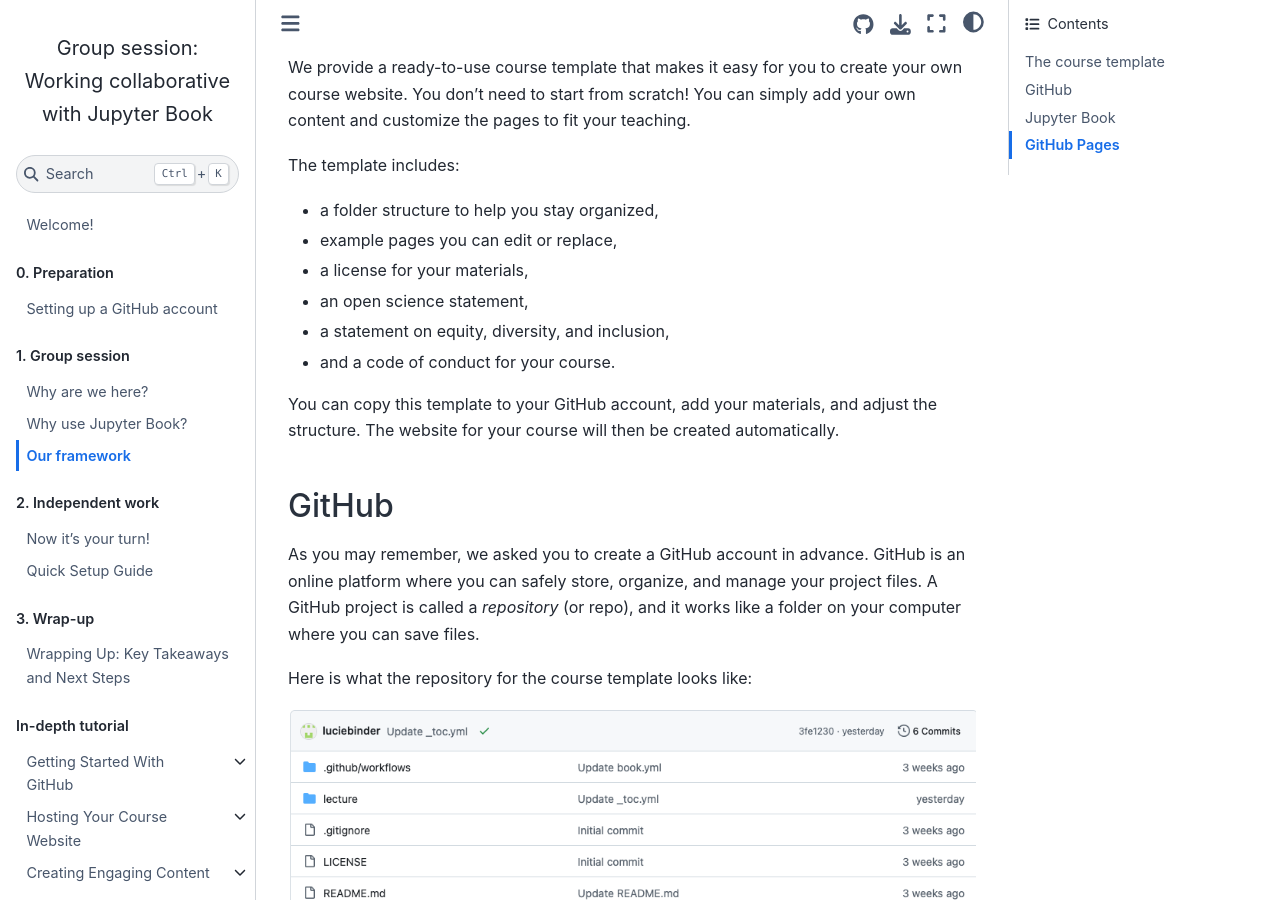
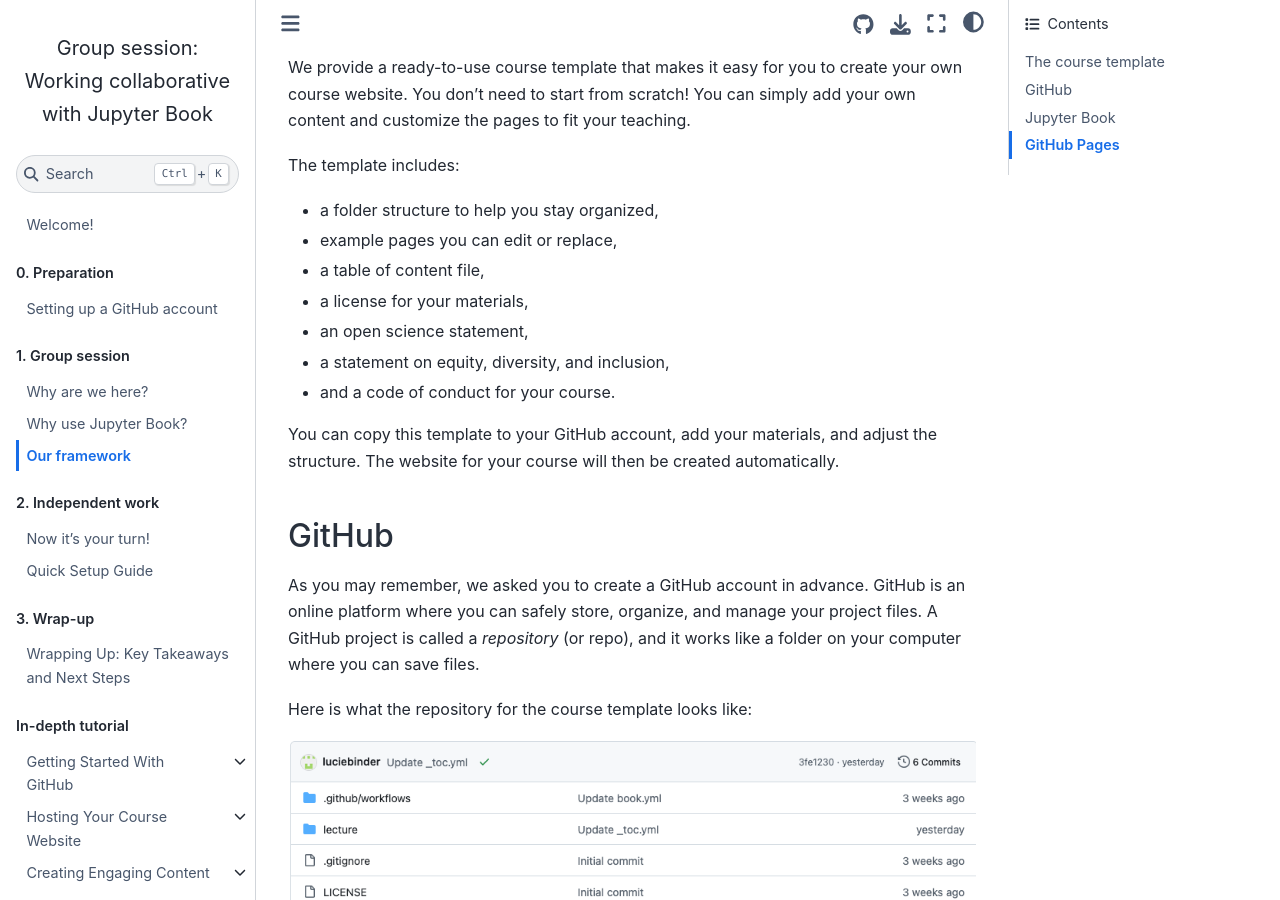
Before and after one commit to luciebinder/ws-openness-2025, a Jupyter Book: the page built from general-information/framework.md, in a window 1280 px wide and 900 px high, scrolled down 310 px. Built offline with Jupyter Book 1.0.4 settings and Sphinx 7.4.7 and the Sphinx Book theme 1.1.4, drawn with Linux system fonts in a browser that asks for light colours.

Commit message:
Update framework.md

```diff
--- a/general-information/framework.md
+++ b/general-information/framework.md
@@ -9,6 +9,7 @@
 The template includes:
 - a folder structure to help you stay organized,
 - example pages you can edit or replace,
+- a table of content file,
 - a license for your materials,
 - an open science statement,
 - a statement on equity, diversity, and inclusion,
```
